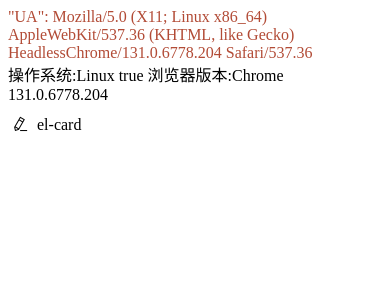
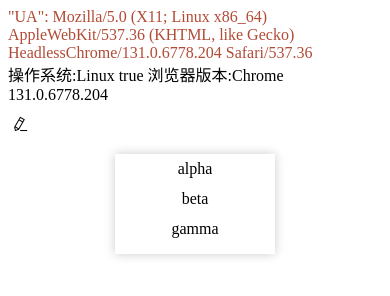
Before and after one commit to lxx2013/utils, a plain HTML site: page index.html in a window 390 px wide. Drawn offline with nearby package versions, Linux system fonts and the light colour scheme.

Commit message:
test iphone-card

```diff
--- a/index.html
+++ b/index.html
@@ -16,8 +16,12 @@
 			color: #b24b36;
 		}
 		#arrow_str{
-			width: 40%;
-			margin: 0 auto;
+			width: 160px;
+			height: 100px;
+			text-align: center;
+			line-height: 30px;
+			margin: 10px  auto;
+			box-shadow: 0 0px 10px 0 #ccc;
 		}
 	</style>
 </head>
@@ -42,9 +46,9 @@
 						</el-autocomplete>
 					</el-collapse-item>
 					<el-collapse-item title="rotate.js" name="3">
-						<el-card shadow="always" id="arrow_str">
-							el-card
-						</el-card>
+						<div id="arrow_str">
+							alpha<br>beta<br>gamma
+						</div>
 					</el-collapse-item>
 
 				</el-collapse>
--- a/iphone.js
+++ b/iphone.js
@@ -1,7 +1,6 @@
 var iphone = {};
 (function(){
 	var alpha,beta,gamma;
-	var iphone = {}
 	window.addEventListener("deviceorientation", function (e) {
 		[iphone.alpha,iphone.beta,iphone.gamma] = [e.alpha,e.beta,e.gamma];
 		var arrow = document.getElementById("arrow_str");
```
